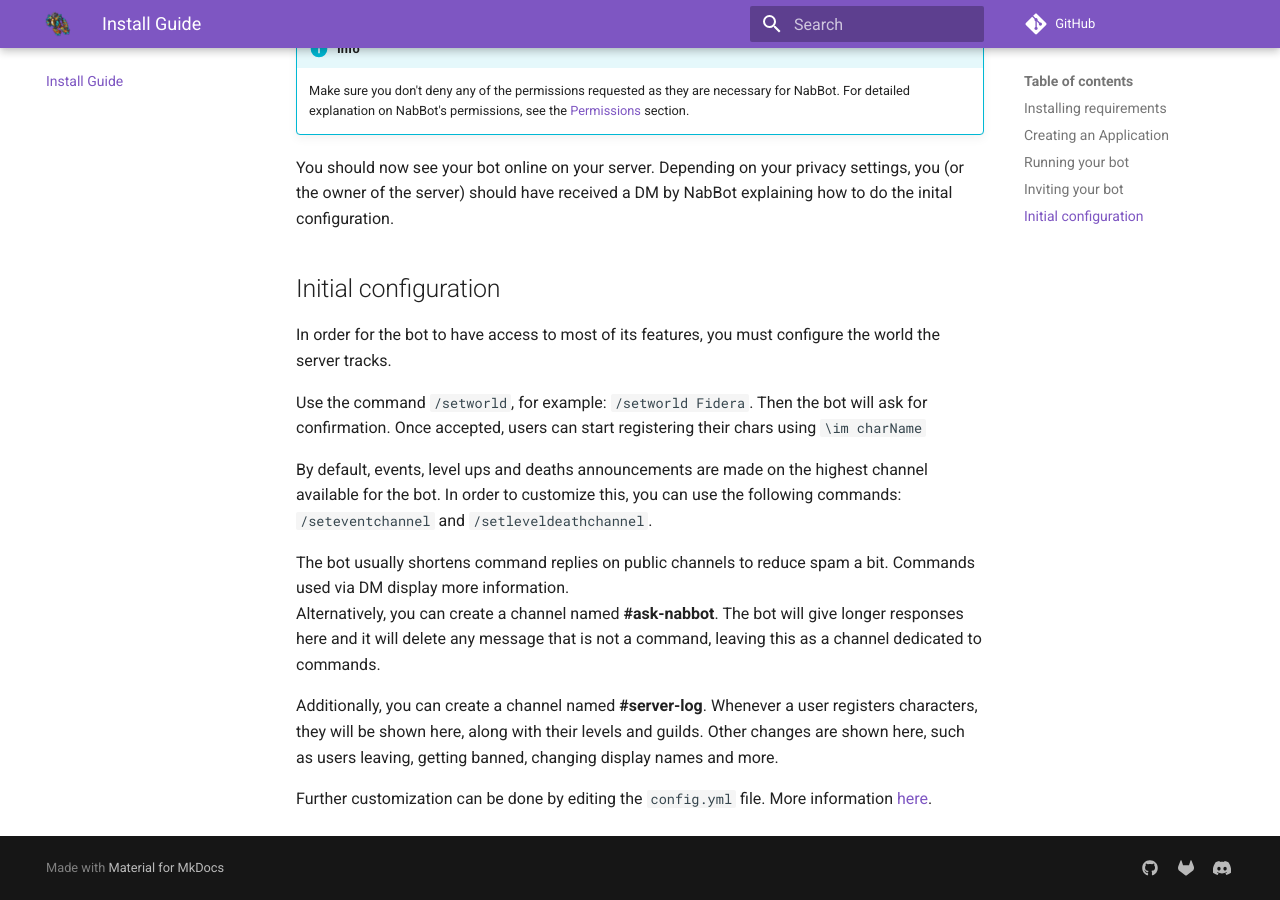
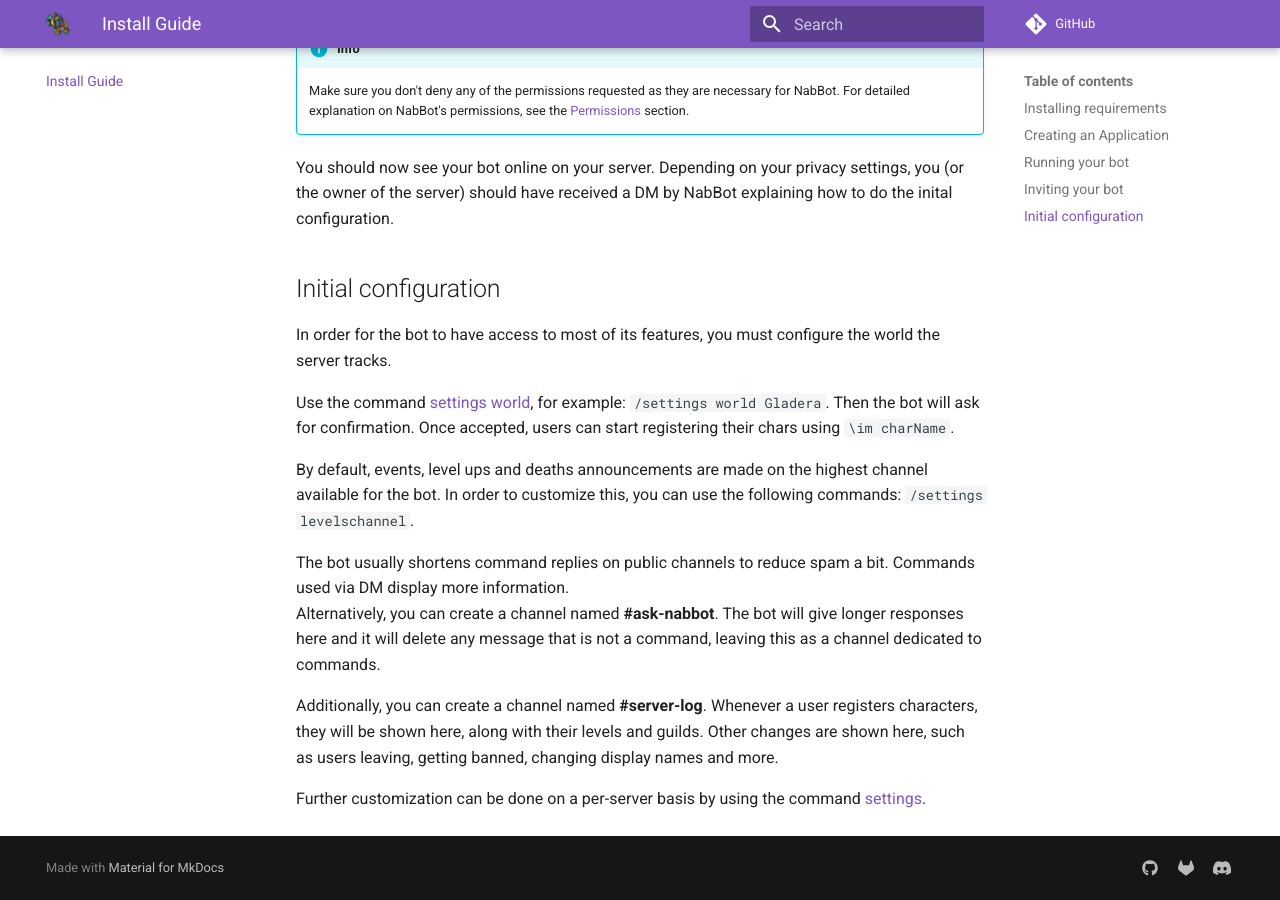
Before and after one commit to Galarzaa90/NabBot, an MkDocs documentation site: the page built from docs/install.md, in a window 1280 px wide and 900 px high, scrolled down 1446 px. Built offline with MkDocs 1.6.1 and Material for MkDocs 9.7.7, drawn with Linux system fonts in a browser that asks for light colours; comment, search, counter and statistics services are not loaded; old or Windows-style settings are respelled for this version of MkDocs.

Commit message:
Updated mentions of /setworld to new /settings command - If the server owner has disabled PMs when the bot joins, send a message in the server instead. - Bumped to version 1.2.1

```diff
--- a/docs/install.md
+++ b/docs/install.md
@@ -49,11 +49,11 @@ Depending on your privacy settings, you (or the owner of the server) should have
 ## Initial configuration
 In order for the bot to have access to most of its features, you must configure the world the server tracks.
 
-Use the command `/setworld`, for example: `/setworld Fidera`. Then the bot will ask for confirmation.
-Once accepted, users can start registering their chars using `\im charName`
+Use the command [settings world](commands/settings.md#settings-world), for example: `/settings world Gladera`. Then the bot will ask for confirmation.
+Once accepted, users can start registering their chars using `\im charName`.
 
 By default, events, level ups and deaths announcements are made on the highest channel available for the bot.
-In order to customize this, you can use the following commands: `/seteventchannel` and `/setleveldeathchannel`.
+In order to customize this, you can use the following commands: `/settings levelschannel`.
 
 The bot usually shortens command replies on public channels to reduce spam a bit.
 Commands used via DM display more information.
@@ -63,4 +63,4 @@ The bot will give longer responses here and it will delete any message that is n
 Additionally, you can create a channel named **#server-log**. Whenever a user registers characters, they will be shown here, along with their levels and guilds.
 Other changes are shown here, such as users leaving, getting banned, changing display names and more.
 
-Further customization can be done by editing the `config.yml` file. More information [here](customizing/config.md).
+Further customization can be done on a per-server basis by using the command [settings](commands/settings.md#settings).
```
Also changed, not shown: CHANGELOG.md (+3 -0 lines), nabbot.py (+13 -6 lines).
